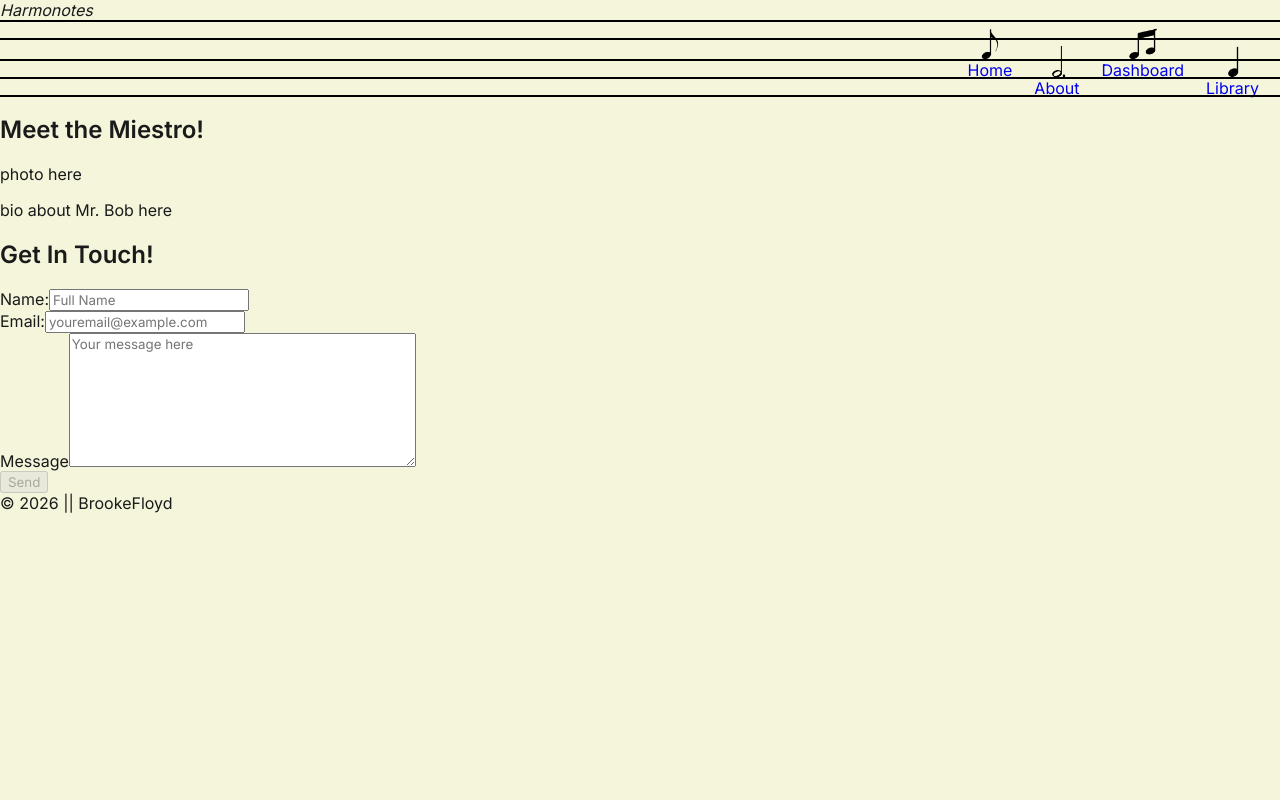
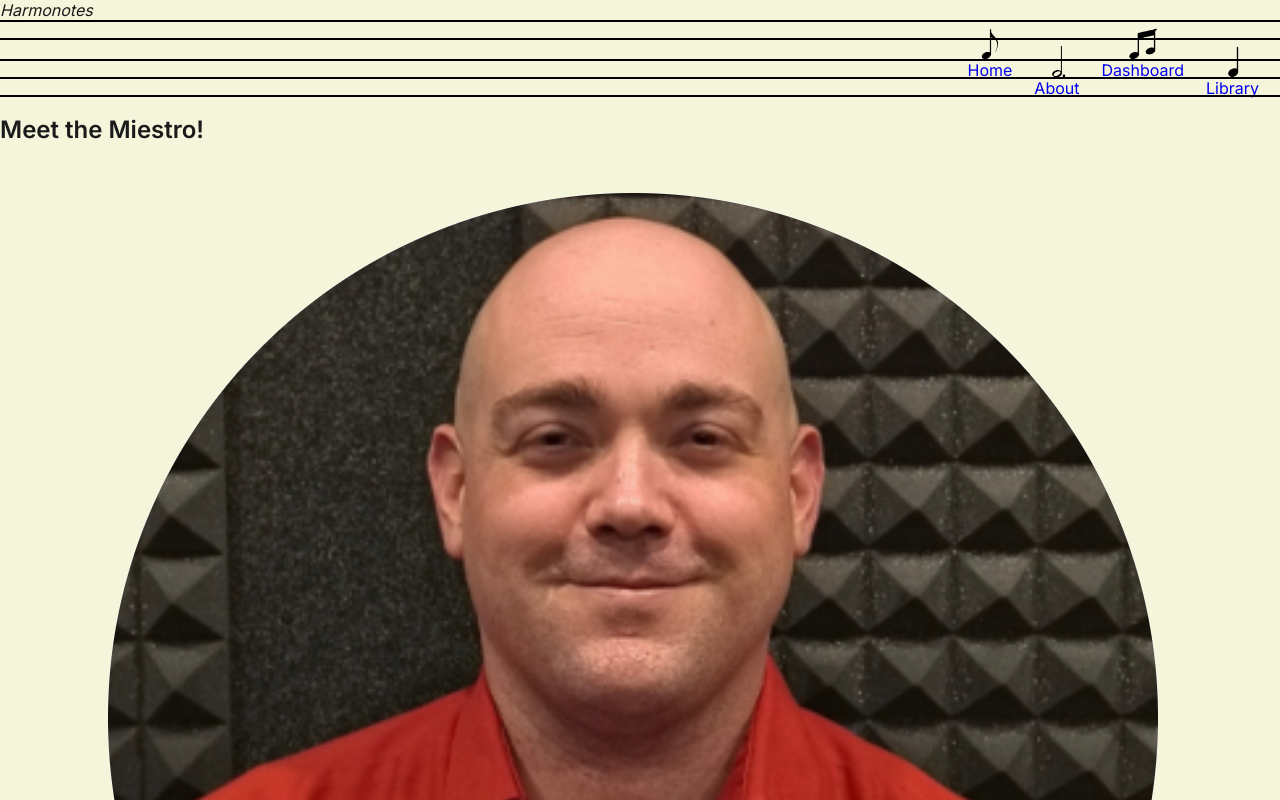
Before and after one commit to BrookeFloyd10/Harmonotes-BrookeF, a React (Vite) app in the folder harmonotes/: page /about in a window 1280 px wide. Shown: the top 800 px of the page. Built offline with nearby package versions, Linux system fonts and the light colour scheme.

Commit message:
added bio for bob

```diff
--- a/harmonotes/src/pages/About.jsx
+++ b/harmonotes/src/pages/About.jsx
@@ -8,11 +8,25 @@ const About = () => {
 
             <div className="about-profile">
                 <div className="about-photo">
-                    photo here
+                    <img className="bio-photo" src="./src/assets/images/Mr.Bob.svg" alt="photo of instructor" />
                 </div>
 
                 <div className="about-bio">
-                    <p> bio about Mr. Bob here</p>
+                    <p> Whether you are just starting out on your musical journey, picking up where you have left off,
+                        overcoming challenging progression skills, looking for creative insights/methods or even wanting
+                        to explore the setup of your rig for optimized performance (hardware/software) Bob is enthused to
+                        join you on your journey. Bob has been playing Music since the age of 11, having had Parents that
+                        were both musically inclined. One parent being a Luthier and the other a music teacher. Bob started
+                        on piano and grew into fretted stringed instruments at age 14. He is currently teaching
+                        Acoustic/Electric Guitar, Dobro/lap slide, Bass, Banjo, Mandolin, dulcimer, hammer dulcimer,
+                        Ukulele & Entry Level Piano. Bob is a Roberto-Venn School of Luthiery certified Luthier since 2009
+                        creating exposure to several styles of instrument setups and approach. Bob has been performing in live
+                        and studio environments under The Owl In the Oak Collective since 2015 spanning musical stylings from
+                        classical, jazz, world, Folk, Blues, Rock, metal, digital/analog electronica & hip hop. Bob also produces
+                        and records in Ableton Live 12 (Ableton Since 2015) but recognizes the value of all DAWs. Bob encourages
+                        the practice of sight reading, ear training, Instrumentation exercises, music theory studies and solfege
+                        to help you build your repertoire of musical performance skills and writing regardless of the stylings you
+                        wish to focus on. I hope to meet you soon so we can PLAY and enjoy the Magic & Science of Music Together!</p>
                 </div>
             </div>
 
```
